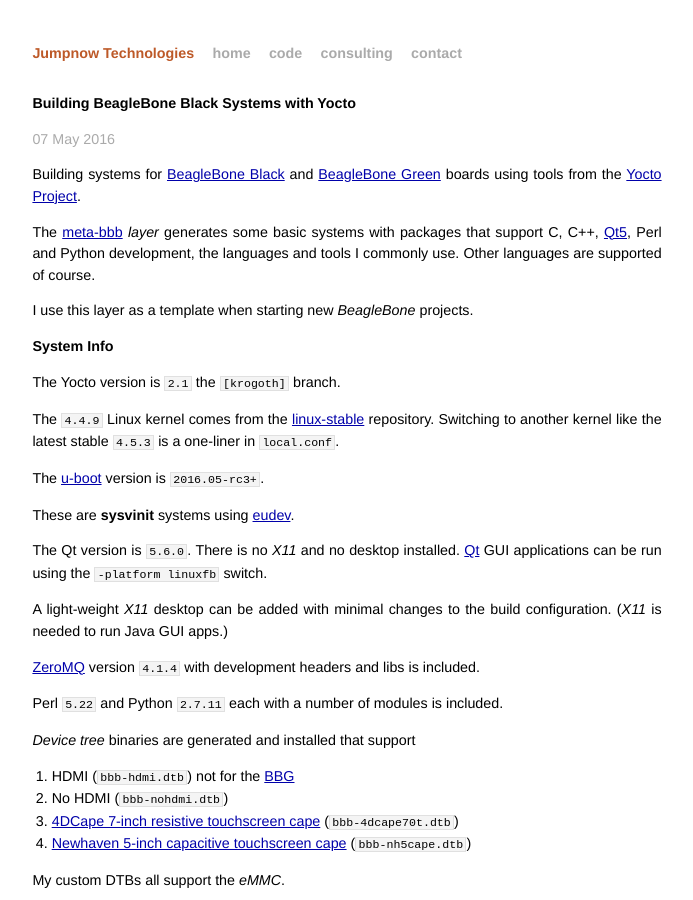
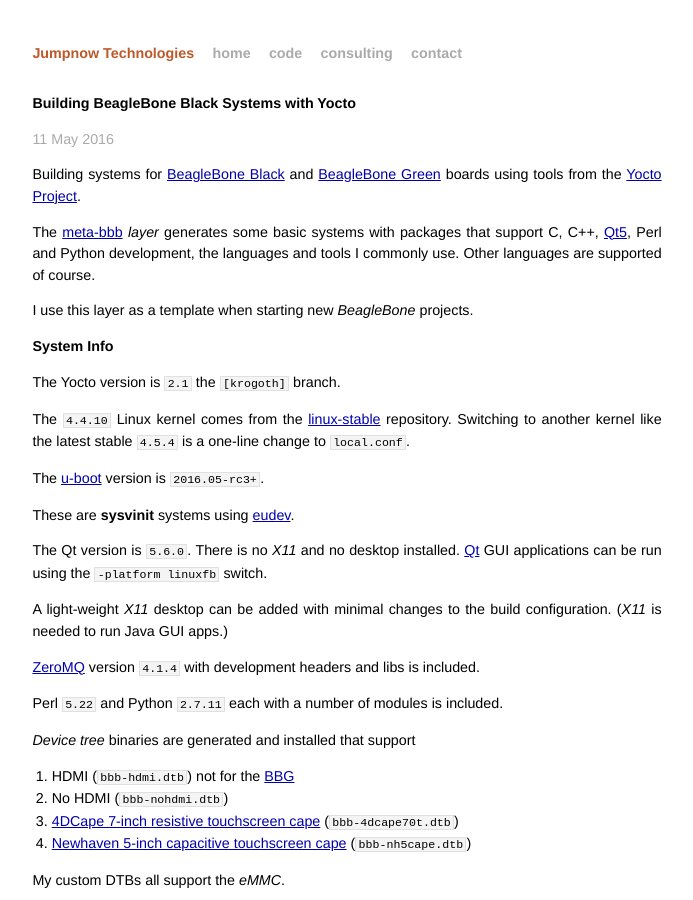
Before and after one commit to jumpnow/jumpnowtek-site, a Jekyll site: the page built from _posts/2015-06-08-BeagleBone-Systems-with-Yocto.md, in a window 1280 px wide and 900 px high. Shown: the whole window, without its empty margins (293-986 px from the left). Built offline with Jekyll 4.4.1, drawn with Linux system fonts in a browser that asks for light colours.

Commit message:
Upgrade kernel in bbb doc

```diff
--- a/_posts/2015-06-08-BeagleBone-Systems-with-Yocto.md
+++ b/_posts/2015-06-08-BeagleBone-Systems-with-Yocto.md
@@ -2,7 +2,7 @@
 layout: post
 title: Building BeagleBone Black Systems with Yocto
 description: "Building customized systems for the BeagleBone Black using tools from the Yocto Project"
-date: 2016-05-07 10:00:00
+date: 2016-05-11 14:26:00
 categories: beaglebone
 tags: [linux, beaglebone, yocto]
 ---
@@ -17,7 +17,7 @@
 
 The Yocto version is `2.1` the `[krogoth]` branch.
 
-The `4.4.9` Linux kernel comes from the [linux-stable][linux-stable] repository. Switching to another kernel like the latest stable `4.5.3` is a one-liner in `local.conf`.
+The `4.4.10` Linux kernel comes from the [linux-stable][linux-stable] repository. Switching to another kernel like the latest stable `4.5.4` is a one-line change to `local.conf`.
 
 The [u-boot][uboot] version is `2016.05-rc3+`.
 
```
